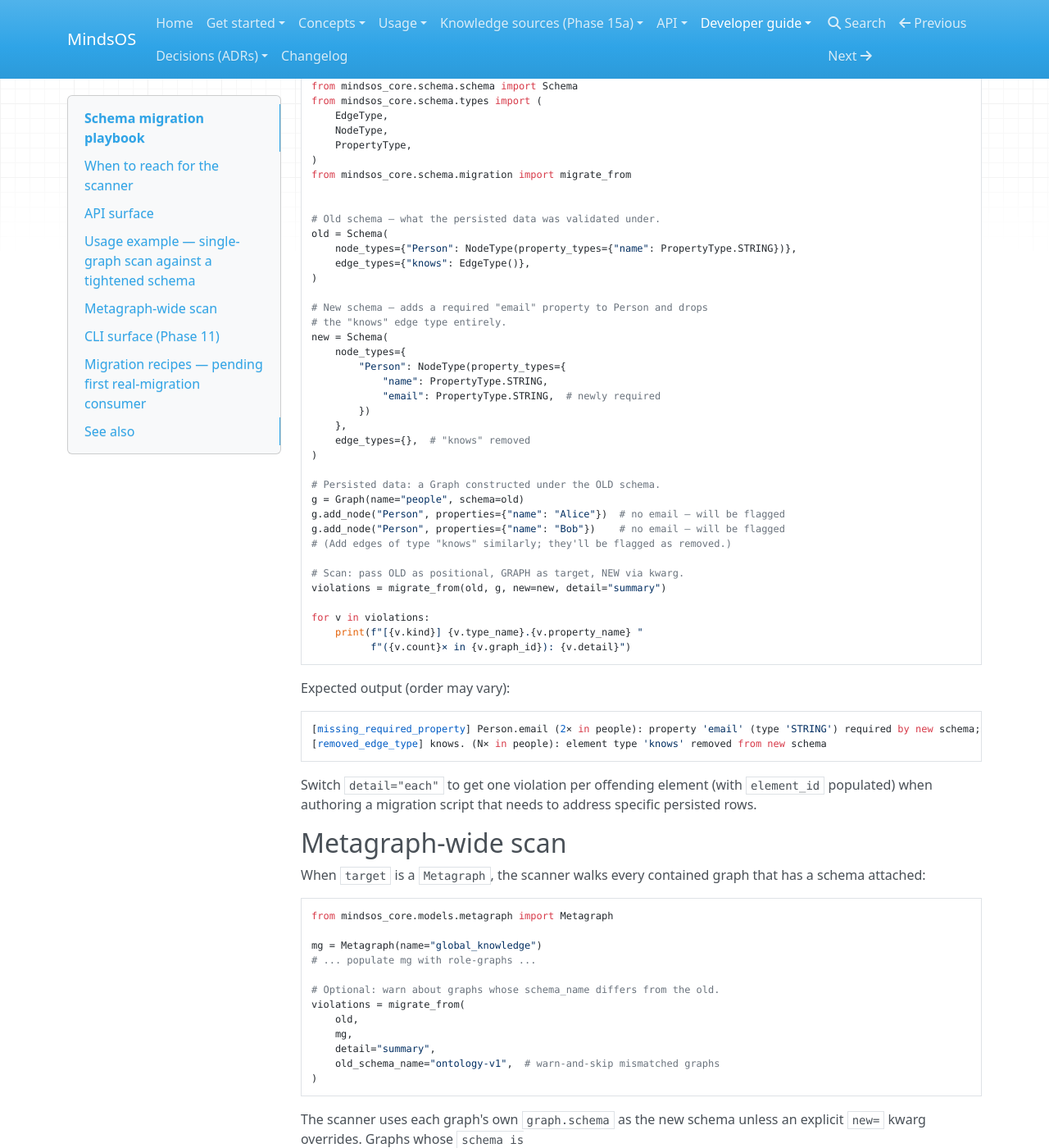
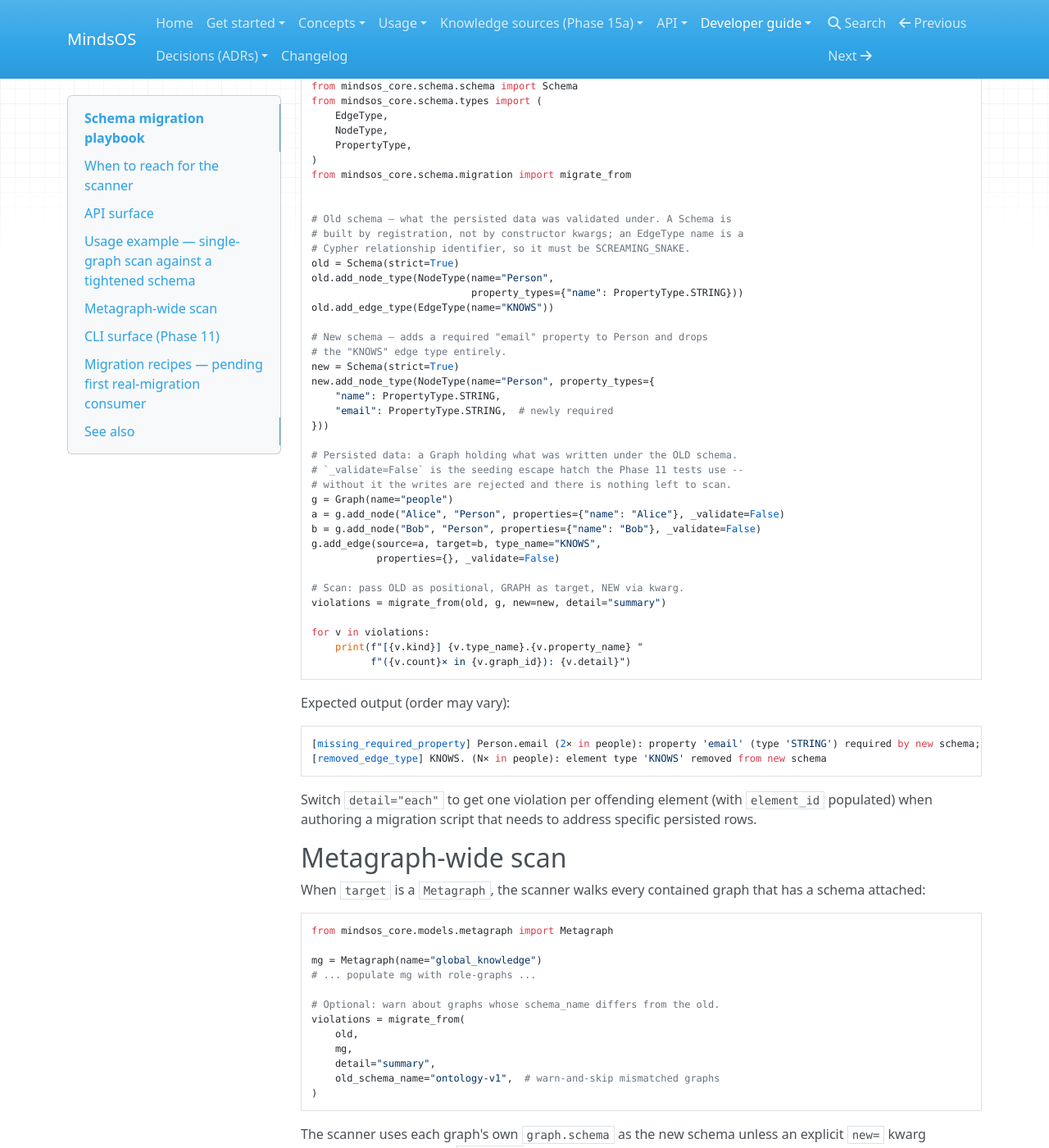
Before and after one commit to halvim/mindsos, an MkDocs documentation site: the page built from docs/dev/migration-playbook.md, in a window 1280 px wide and 1400 px high, scrolled down 2293 px. Shown: the whole window at 82% size. Built offline with MkDocs 1.6.1, drawn with Linux system fonts in a browser that asks for light colours; nearby versions of some CDN libraries.

Commit message:
docs: a documented signature or keyword call matches the tree (#252)
* guard: a documented signature or keyword call matches the tree (RED, 9 expected)

Co-Authored-By: Claude Opus 5 <noreply@anthropic.com>

Claude-Session: https://claude.ai/code/session_01AhuVR1krY84eJpQpounFeE

* docs: sweep the 9 signature disagreements the guard found

add_node(type_=) -> type_name=; the iter_load_graph fence now lists
include_deprecated / report / unknown_edge_type_policy; the migration
playbook builds a Schema by registration (constructor takes only strict)
with a Cypher-legal KNOWS edge type and the _validate=False seeding the
Phase 11 tests use; Orchestrator(task_scope=) -> request_scope=.

Co-Authored-By: Claude Opus 5 <noreply@anthropic.com>

Claude-Session: https://claude.ai/code/session_01AhuVR1krY84eJpQpounFeE

````diff
--- a/docs/dev/migration-playbook.md
+++ b/docs/dev/migration-playbook.md
@@ -142,29 +142,30 @@ from mindsos_core.schema.types import (
 from mindsos_core.schema.migration import migrate_from
 
 
-# Old schema — what the persisted data was validated under.
-old = Schema(
-    node_types={"Person": NodeType(property_types={"name": PropertyType.STRING})},
-    edge_types={"knows": EdgeType()},
-)
+# Old schema — what the persisted data was validated under. A Schema is
+# built by registration, not by constructor kwargs; an EdgeType name is a
+# Cypher relationship identifier, so it must be SCREAMING_SNAKE.
+old = Schema(strict=True)
+old.add_node_type(NodeType(name="Person",
+                           property_types={"name": PropertyType.STRING}))
+old.add_edge_type(EdgeType(name="KNOWS"))
 
 # New schema — adds a required "email" property to Person and drops
-# the "knows" edge type entirely.
-new = Schema(
-    node_types={
-        "Person": NodeType(property_types={
-            "name": PropertyType.STRING,
-            "email": PropertyType.STRING,  # newly required
-        })
-    },
-    edge_types={},  # "knows" removed
-)
+# the "KNOWS" edge type entirely.
+new = Schema(strict=True)
+new.add_node_type(NodeType(name="Person", property_types={
+    "name": PropertyType.STRING,
+    "email": PropertyType.STRING,  # newly required
+}))
 
-# Persisted data: a Graph constructed under the OLD schema.
-g = Graph(name="people", schema=old)
-g.add_node("Person", properties={"name": "Alice"})  # no email — will be flagged
-g.add_node("Person", properties={"name": "Bob"})    # no email — will be flagged
-# (Add edges of type "knows" similarly; they'll be flagged as removed.)
+# Persisted data: a Graph holding what was written under the OLD schema.
+# `_validate=False` is the seeding escape hatch the Phase 11 tests use --
+# without it the writes are rejected and there is nothing left to scan.
+g = Graph(name="people")
+a = g.add_node("Alice", "Person", properties={"name": "Alice"}, _validate=False)
+b = g.add_node("Bob", "Person", properties={"name": "Bob"}, _validate=False)
+g.add_edge(source=a, target=b, type_name="KNOWS",
+           properties={}, _validate=False)
 
 # Scan: pass OLD as positional, GRAPH as target, NEW via kwarg.
 violations = migrate_from(old, g, new=new, detail="summary")
@@ -178,7 +179,7 @@ Expected output (order may vary):
 
 ```
 [missing_required_property] Person.email (2× in people): property 'email' (type 'STRING') required by new schema; missing from persisted 'Person' elements
-[removed_edge_type] knows. (N× in people): element type 'knows' removed from new schema
+[removed_edge_type] KNOWS. (N× in people): element type 'KNOWS' removed from new schema
 ```
 
 Switch `detail="each"` to get one violation per offending element
````
Also changed, not shown: docs/concepts/identity.md (+1 -1 lines), docs/dev/internals/core.md (+4 -2 lines), docs/usage/cookbook/end-to-end.md (+1 -1 lines), 2 other files.
